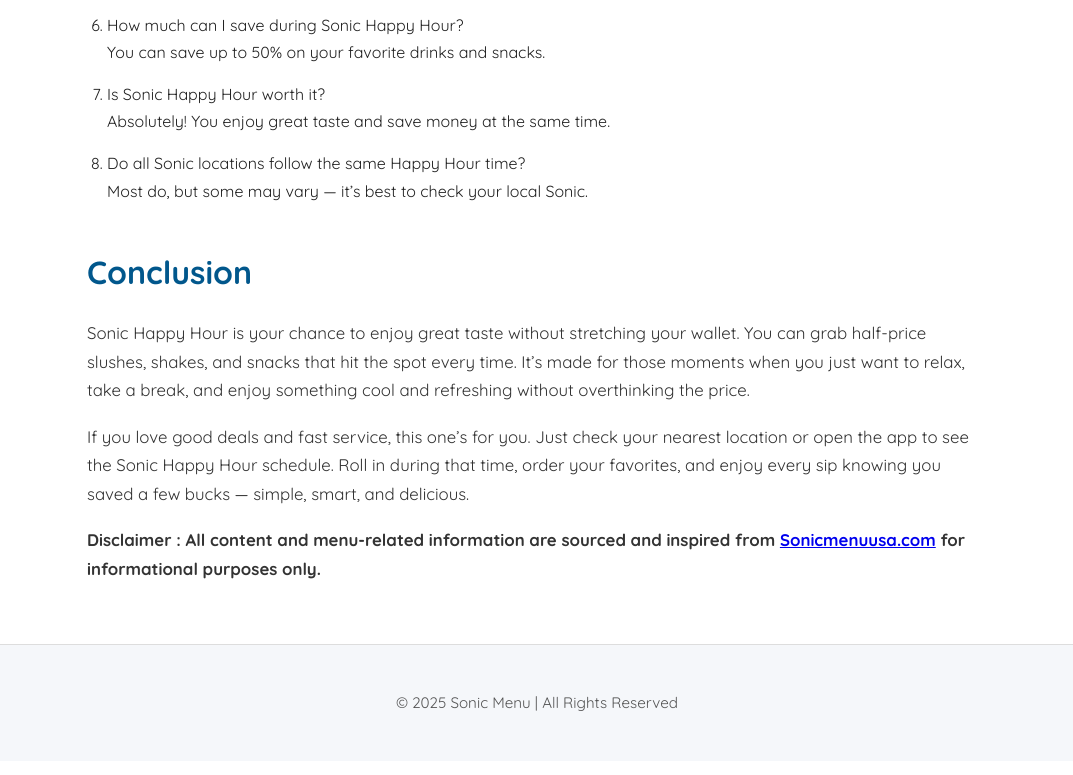
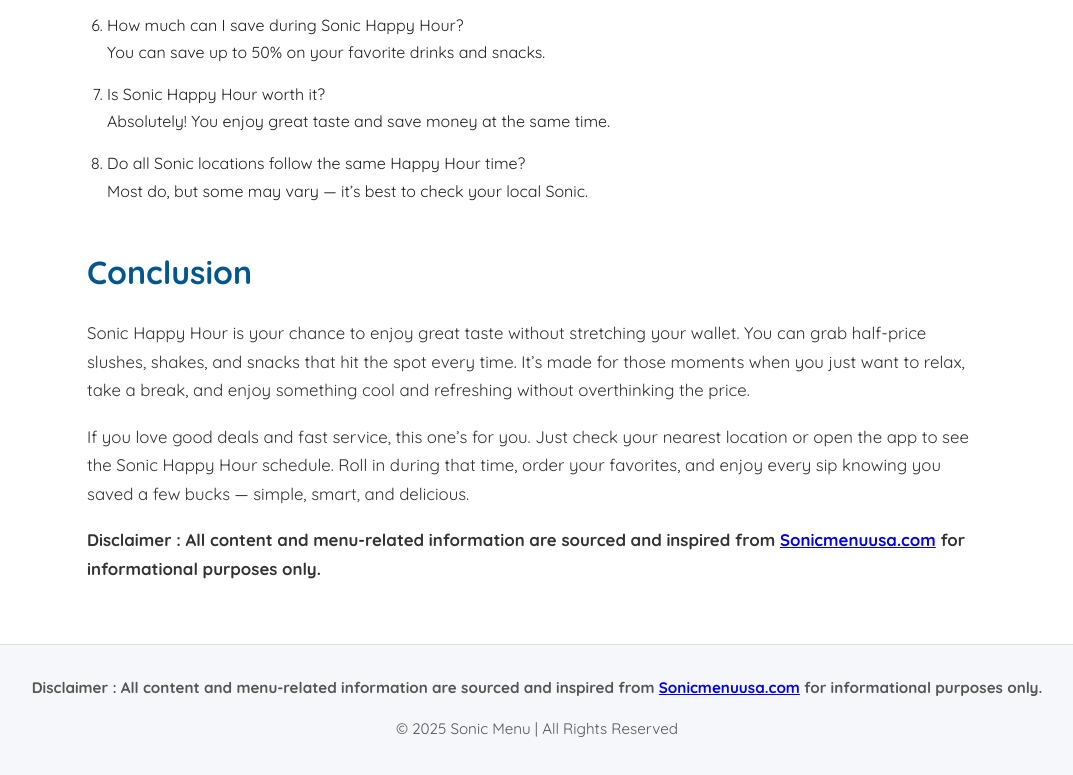
Before and after one commit to sonicmenuusa/sonic-happy-hour-menu, a plain HTML site: page index.html in a window 1280 px wide. Shown: the part 2095-2870 px from the top of the page, without its empty margins (103-1176 px from the left). Drawn offline with Linux system fonts and the light colour scheme.

Commit message:
Update index.html

```diff
--- a/index.html
+++ b/index.html
@@ -77,6 +77,8 @@
 
   <!-- Footer -->
   <footer>
+
+    <b>Disclaimer : All content and menu-related information are sourced and inspired from <a href="https://sonicmenuusa.com/"> Sonicmenuusa.com</a> for informational purposes only.</b>
     <p>© 2025 Sonic Menu | All Rights Reserved</p>
   </footer>
 
```
